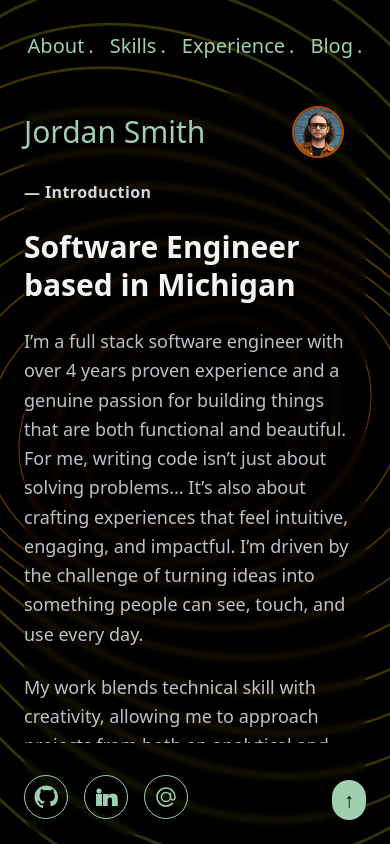
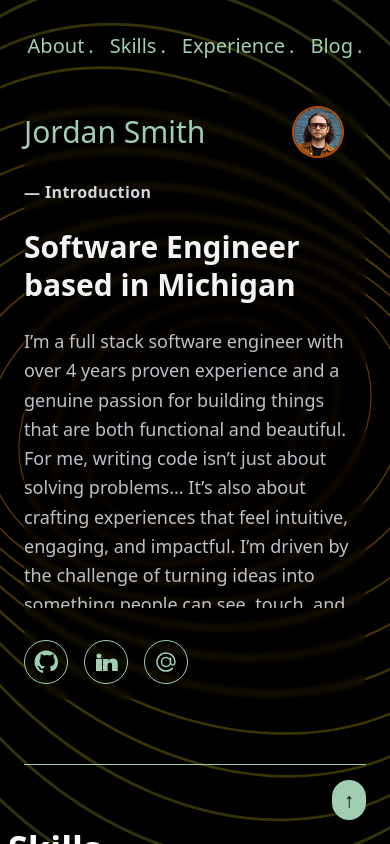
Before and after one commit to JSmith989/portfolio, a React (Vite) app: page /about in a window 390 px wide. Shown: the top 844 px of the page. Built offline with nearby package versions, Linux system fonts and the light colour scheme; a web font is replaced by a local one.

Commit message:
changed vh for scrolling

```diff
--- a/src/pages/about/AboutPage.tsx
+++ b/src/pages/about/AboutPage.tsx
@@ -17,7 +17,7 @@ export default function AboutPage() {
           <p className='font-semibold tracking-wide text-gray-300 text-md'>
             — Introduction
           </p>
-          <div className='space-y-6  max-h-[61vh] overflow-y-auto scrollbar-thin pr-2'>
+          <div className='space-y-6 max-h-[45vh]  sm:max-h-[61vh] overflow-y-scroll scrollbar-thin pr-2'>
             <h1 className='text-3xl font-semibold leading-tight text-balance sm:text-4xl'>
               Software Engineer based in Michigan
             </h1>
```
